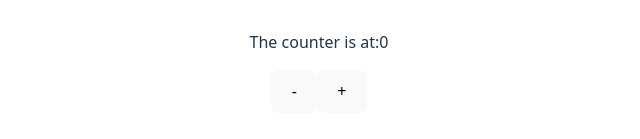
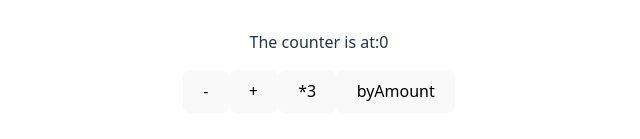
Before and after one commit to bobbyDeepak1415/redux_counter, a React (Vite) app: page / in a window 1280 px wide. Shown: the part 419-558 px from the top of the page, without its empty margins (321-961 px from the left). Built offline with nearby package versions, Linux system fonts and the light colour scheme.

Commit message:
setup done

```diff
--- a/src/App.jsx
+++ b/src/App.jsx
@@ -1,7 +1,12 @@
 import "./App.css";
 import Navbar from "./Navbar";
 
-import { increment, decrement } from "./redux/MoviesSlice";
+import {
+  increment,
+  decrement,
+  increaseByAmount,
+  multiplyBy3,
+} from "./redux/MoviesSlice";
 import { useDispatch, useSelector } from "react-redux";
 
 function App() {
@@ -12,7 +17,7 @@ function App() {
   return (
     <div>
       <h2>Hello</h2>
-      <Navbar count={count}/>
+      <Navbar count={count} />
 
       <p>
         <span>The counter is at:</span>
@@ -20,6 +25,8 @@ function App() {
       </p>
       <button onClick={() => dispatch(decrement())}>-</button>
       <button onClick={() => dispatch(increment())}>+</button>
+      <button onClick={() => dispatch(multiplyBy3())}>*3</button>
+      <button onClick={() => dispatch(increaseByAmount(3))}>byAmount</button>
     </div>
   );
 }
--- a/src/redux/MoviesSlice.jsx
+++ b/src/redux/MoviesSlice.jsx
@@ -15,9 +15,16 @@ const MoviesSlice = createSlice({
       if (state.value <= 0) return;
       state.value -= 1;
     },
+    increaseByAmount: (state, action) => {
+      state.value += action.payload;
+    },
+    multiplyBy3: (state) => {
+      state.value *= 3;
+    },
   },
 });
 
-export const { increment, decrement } = MoviesSlice.actions;
+export const { increment, decrement, increaseByAmount, multiplyBy3 } =
+  MoviesSlice.actions;
 
 export default MoviesSlice.reducer;
```
